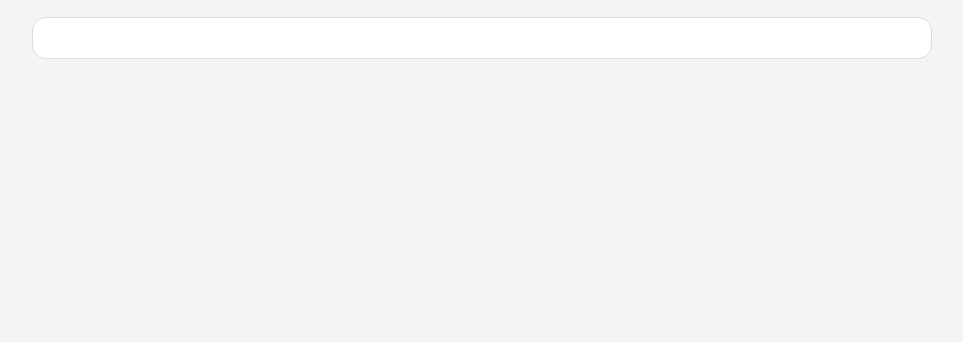
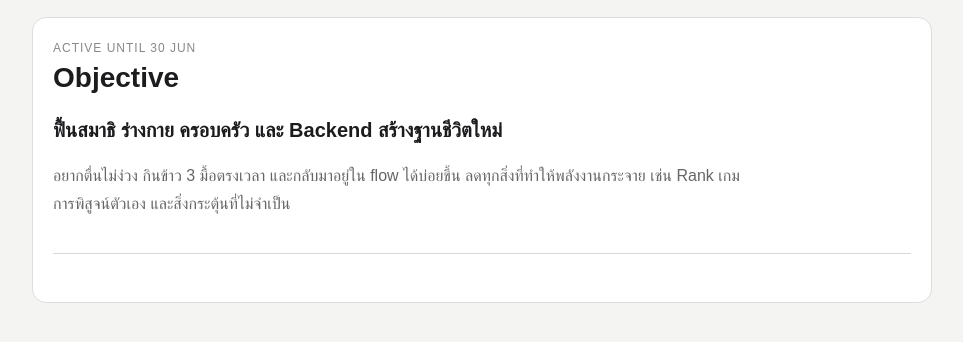
Before and after one commit to tartaryoungx/Diary, a website: page Frontend/goals.html in a window 1280 px wide. Shown: the part 96-438 px from the top of the page, without its empty margins (158-1121 px from the left). Drawn offline with Linux system fonts and the light colour scheme; no server answers.

```diff
--- a/Frontend/goals.html
+++ b/Frontend/goals.html
@@ -23,6 +23,26 @@
 
   <div class="card">
 
+    <section class="objective-box">
+      <span class="objective-label">
+        ACTIVE UNTIL 30 JUN
+      </span>
+
+      <h2>Objective</h2>
+
+      <p class="objective-main">
+        ฟื้นสมาธิ ร่างกาย ครอบครัว และ Backend สร้างฐานชีวิตใหม่
+      </p>
+
+      <p class="objective-sub">
+          อยากตื่นไม่ง่วง กินข้าว 3 มื้อตรงเวลา
+          และกลับมาอยู่ใน flow ได้บ่อยขึ้น
+          ลดทุกสิ่งที่ทำให้พลังงานกระจาย
+          เช่น Rank เกม การพิสูจน์ตัวเอง
+          และสิ่งกระตุ้นที่ไม่จำเป็น
+      </p>
+    </section>
+
     <div id="goals"></div>
 
   </div>
--- a/Frontend/js/render.js
+++ b/Frontend/js/render.js
@@ -31,7 +31,6 @@ function renderGoals(goals) {
       div.innerHTML = `
         <div class="goal-title">${goal.title}</div>
         <div class="goal-desc">${goal.description || ""}</div>
-        <div class="goal-date">Created: ${createdDate}</div>
       `;
 
       goalsDiv.appendChild(div);
--- a/Frontend/style.css
+++ b/Frontend/style.css
@@ -180,3 +180,34 @@ nav a:hover {
   margin-bottom: 20px;
   line-height: 1.6;
 }
+
+.objective-box {
+  margin-bottom: 28px;
+  padding-bottom: 20px;
+  border-bottom: 1px solid #d9d9d9;
+}
+
+.objective-label {
+  font-size: 12px;
+  letter-spacing: 1px;
+  color: #888;
+}
+
+.objective-box h2 {
+  margin-top: 6px;
+  margin-bottom: 14px;
+  font-size: 28px;
+}
+
+.objective-main {
+  font-size: 20px;
+  font-weight: 600;
+  line-height: 1.6;
+  margin-bottom: 10px;
+}
+
+.objective-sub {
+  color: #666;
+  line-height: 1.7;
+  max-width: 700px;
+}
```
Also changed, not shown: index.js (+13 -9 lines).
